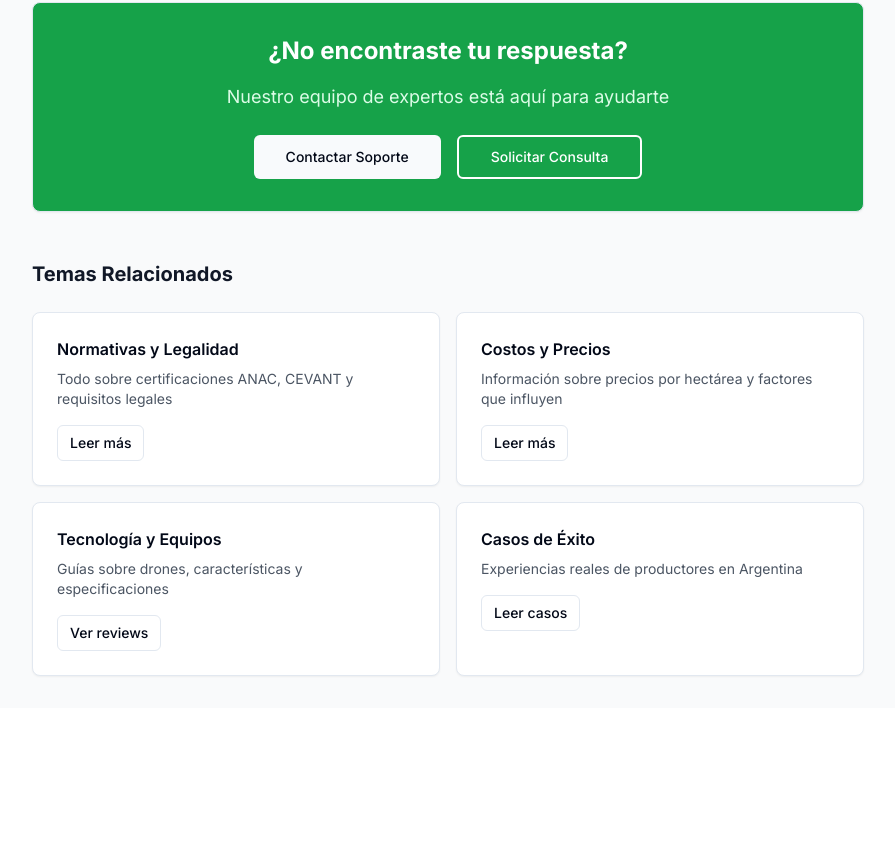
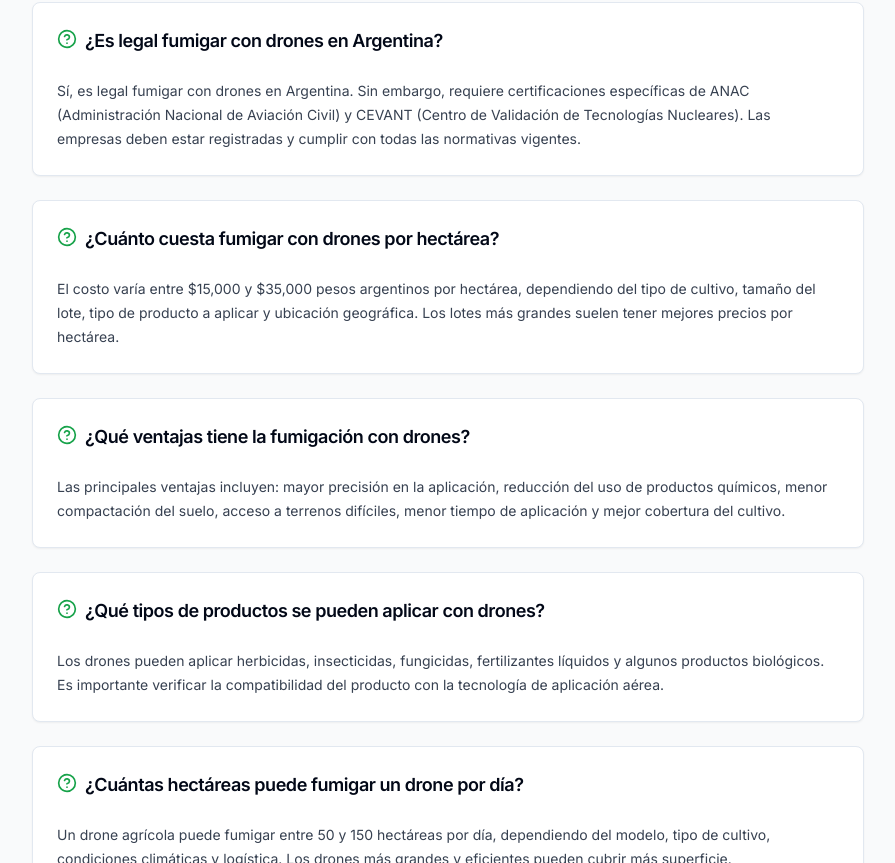
Before and after one commit to martingalmarino/drone-fumigaciones, a Next.js app: page /faq in a window 1280 px wide. Shown: the part 657-1520 px from the top of the page, without its empty margins (192-1087 px from the left). Before the commit the page ends 1365 px from the top, so only its background shows below. Built offline with nearby package versions, Linux system fonts and the light colour scheme; no server answers; the database is empty.

Commit message:
fix: Hardcode FAQ page data to avoid database dependency during build

```diff
--- a/app/faq/page.tsx
+++ b/app/faq/page.tsx
@@ -3,7 +3,6 @@ import Link from 'next/link'
 import { HelpCircle, ArrowRight, Calculator, Users, BookOpen } from 'lucide-react'
 import { Button } from '@/components/ui/button'
 import { Card, CardContent, CardDescription, CardHeader, CardTitle } from '@/components/ui/card'
-import { prisma } from '@/lib/prisma'
 import AdSlot from '@/components/AdSlot'
 import SeoHead from '@/components/SeoHead'
 import Breadcrumbs from '@/components/Breadcrumbs'
@@ -35,9 +34,39 @@ const quickLinks = [
 ]
 
 export default async function FAQPage() {
-  const faqs = await prisma.faq.findMany({
-    orderBy: { createdAt: 'asc' },
-  })
+  // Hardcoded FAQs data for now
+  const faqs = [
+    {
+      id: '1',
+      question: '¿Es legal fumigar con drones en Argentina?',
+      answerMdx: 'Sí, es legal fumigar con drones en Argentina. Sin embargo, requiere certificaciones específicas de ANAC (Administración Nacional de Aviación Civil) y CEVANT (Centro de Validación de Tecnologías Nucleares). Las empresas deben estar registradas y cumplir con todas las normativas vigentes.',
+      createdAt: new Date()
+    },
+    {
+      id: '2',
+      question: '¿Cuánto cuesta fumigar con drones por hectárea?',
+      answerMdx: 'El costo varía entre $15,000 y $35,000 pesos argentinos por hectárea, dependiendo del tipo de cultivo, tamaño del lote, tipo de producto a aplicar y ubicación geográfica. Los lotes más grandes suelen tener mejores precios por hectárea.',
+      createdAt: new Date()
+    },
+    {
+      id: '3',
+      question: '¿Qué ventajas tiene la fumigación con drones?',
+      answerMdx: 'Las principales ventajas incluyen: mayor precisión en la aplicación, reducción del uso de productos químicos, menor compactación del suelo, acceso a terrenos difíciles, menor tiempo de aplicación y mejor cobertura del cultivo.',
+      createdAt: new Date()
+    },
+    {
+      id: '4',
+      question: '¿Qué tipos de productos se pueden aplicar con drones?',
+      answerMdx: 'Los drones pueden aplicar herbicidas, insecticidas, fungicidas, fertilizantes líquidos y algunos productos biológicos. Es importante verificar la compatibilidad del producto con la tecnología de aplicación aérea.',
+      createdAt: new Date()
+    },
+    {
+      id: '5',
+      question: '¿Cuántas hectáreas puede fumigar un drone por día?',
+      answerMdx: 'Un drone agrícola puede fumigar entre 50 y 150 hectáreas por día, dependiendo del modelo, tipo de cultivo, condiciones climáticas y logística. Los drones más grandes y eficientes pueden cubrir más superficie.',
+      createdAt: new Date()
+    }
+  ]
 
   const jsonLd = {
     "@context": "https://schema.org",
```
